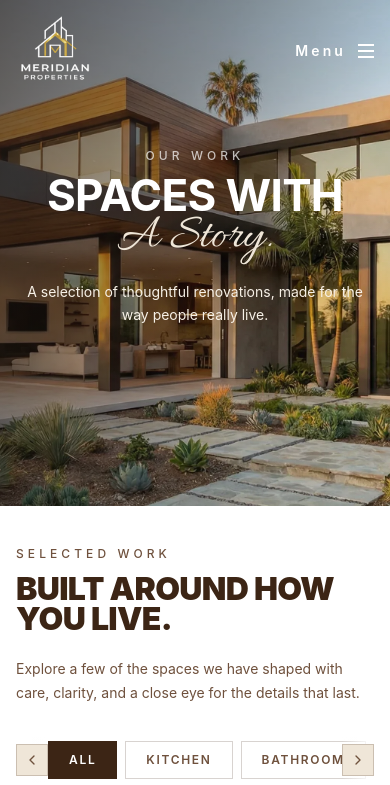
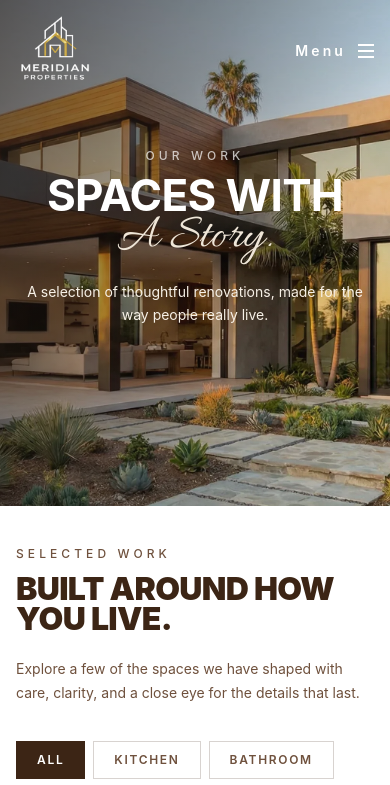
Before and after one commit to awaiskhancpp/meridian, a Next.js app: page /projects in a window 390 px wide. Shown: the top 785 px of the page. Built offline with nearby package versions, Linux system fonts and the light colour scheme; a web font is replaced by a local one.

Commit message:
refactor: update styles for various components to enhance consistency and improve UI

```diff
--- a/src/components/Services/ServiceProcess.tsx
+++ b/src/components/Services/ServiceProcess.tsx
@@ -67,7 +67,7 @@ export default function ServiceProcess({
   return (
     <section
       aria-labelledby="process-heading"
-      className="relative w-full overflow-hidden bg-dark min-h-process lg:h-process"
+      className="relative w-full overflow-hidden bg-page  lg:h-process"
     >
       <div className="relative h-full w-full ">
         <Image src={image} alt="" fill aria-hidden="true" className="object-cover" sizes="100vw" />
@@ -82,7 +82,7 @@ export default function ServiceProcess({
             </h2>
           </div>
 
-          <div className="grid grid-cols-1 gap-4 sm:grid-cols-2 sm:gap-5 lg:grid-cols-4">
+          <div className="grid grid-cols-1 gap-4 sm:grid-cols-2 sm:gap-2 lg:grid-cols-4">
             {steps.map((step, i) => (
               <div
                 key={step.title}
--- a/src/components/about/CoreValues.tsx
+++ b/src/components/about/CoreValues.tsx
@@ -45,7 +45,7 @@ export default function CoreValues() {
         </div>
 
         {/* ── Cards Grid ── */}
-        <div className="grid grid-cols-1 md:grid-cols-2 lg:grid-cols-4 gap-6">
+        <div className="grid grid-cols-1 md:grid-cols-2 lg:grid-cols-4 gap-2">
           {values.map((value, index) => (
             <div
               key={index}
--- a/src/components/blogs/BlogPage.tsx
+++ b/src/components/blogs/BlogPage.tsx
@@ -80,9 +80,6 @@ export default function BlogPage({ post }: { post: BlogPost }) {
         </div>
       </Container>
 
-      {/* Cover image */}
-
-      {/* Body + sticky ToC sidebar */}
       <Container className="!max-w-6xl">
         <div className="mt-10 grid grid-cols-1 gap-12 lg:columns-blog">
           <div className="min-w-0">
--- a/src/components/homepage/Hero.tsx
+++ b/src/components/homepage/Hero.tsx
@@ -42,7 +42,7 @@ export default function Hero() {
         />
 
         <div className="absolute inset-0 bg-overlay-hero" />
-        <div className="pointer-events-none absolute inset-x-0 bottom-38 h-px bg-white-faint sm:bottom-26 lg:bottom-30" />
+        <div className="pointer-events-none absolute inset-x-0 bottom-38 h-px bg-white-faint sm:bottom-26 lg:bottom-32 " />
 
         <Container className="relative flex h-full flex-col justify-between hero-content-padding">
           <div className="flex justify-between gap-4" aria-hidden="true">
--- a/src/components/projects/ProjectCTA.tsx
+++ b/src/components/projects/ProjectCTA.tsx
@@ -15,7 +15,7 @@ export default function ProjectCTA({ project }: { project: ProjectDetail }) {
       */}
       <Container className="relative z-10 flex flex-col gap-8 sm:flex-row sm:items-center sm:justify-between">
         <div className="max-w-2xl">
-          <h2 className="mt-4 type-section-title-extra-large font-black uppercase leading-hero tracking-heading-tight">
+          <h2 className="mt-4 type-section-title-large font-black text-center sm:text-left uppercase leading-hero tracking-heading-tight">
             Let’s shape a space around your life.
           </h2>
         </div>
--- a/src/components/ui/CategoryFilterPills.tsx
+++ b/src/components/ui/CategoryFilterPills.tsx
@@ -1,7 +1,6 @@
 'use client'
 
-import React, { useRef } from 'react'
-import { ChevronLeft, ChevronRight } from 'lucide-react'
+import React from 'react'
 
 interface Category {
   value: string
@@ -19,47 +18,11 @@ export default function CategoryFilterPills({
   active,
   onChange,
 }: CategoryFilterPillsProps) {
-  const scrollRef = useRef<HTMLDivElement>(null)
-
-  const scroll = (direction: 'left' | 'right') => {
-    if (!scrollRef.current) return
-    const scrollAmount = 200
-    scrollRef.current.scrollBy({
-      left: direction === 'left' ? -scrollAmount : scrollAmount,
-      behavior: 'smooth',
-    })
-  }
-
   const allCategories = [{ value: 'all', label: 'All' }, ...categories]
 
   return (
-    <div className="relative">
-      {/* Fade indicators for scroll hint */}
-      <div className="pointer-events-none absolute left-0 top-0 z-10 h-full w-8 bg-gradient-to-r from-white to-transparent sm:hidden" />
-      <div className="pointer-events-none absolute right-0 top-0 z-10 h-full w-8 bg-gradient-to-l from-white to-transparent sm:hidden" />
-
-      {/* Scroll buttons (mobile only) */}
-      <button
-        type="button"
-        onClick={() => scroll('left')}
-        className="absolute left-0 top-1/2 z-20 -translate-y-1/2 sm:hidden flex h-8 w-8 items-center justify-center border border-strong bg-section text-dark-muted hover:text-accent transition-colors"
-        aria-label="Scroll categories left"
-      >
-        <ChevronLeft className="h-4 w-4" />
-      </button>
-      <button
-        type="button"
-        onClick={() => scroll('right')}
-        className="absolute right-0 top-1/2 z-20 -translate-y-1/2 sm:hidden flex h-8 w-8 items-center justify-center border border-strong bg-section text-dark-muted hover:text-accent transition-colors"
-        aria-label="Scroll categories right"
-      >
-        <ChevronRight className="h-4 w-4" />
-      </button>
-
-      {/* Pills container */}
     <div
-        ref={scrollRef}
-        className="flex gap-2 overflow-x-auto scrollbar-hide py-1 px-8 sm:px-0 sm:flex-wrap sm:overflow-visible"
+      className="flex flex-wrap gap-2 py-1"
       role="tablist"
       aria-label="Filter projects by category"
     >
@@ -86,6 +49,5 @@ export default function CategoryFilterPills({
         )
       })}
     </div>
-    </div>
   )
 }
--- a/src/components/ui/HeroSearchBar.tsx
+++ b/src/components/ui/HeroSearchBar.tsx
@@ -130,7 +130,7 @@ export default function HeroSearchBar({ onSearch, fields = DEFAULT_FIELDS }: Her
 
           <button
             type="submit"
-            className="flex shrink-0 items-center bg-text-dark-muted px-9 text-sm font-semibold uppercase tracking-loose text-white transition-colors hover:bg-dark"
+            className="flex shrink-0 items-center bg-accent px-9 text-sm font-semibold uppercase tracking-loose text-white transition-colors hover:bg-dark"
           >
             Search
           </button>
@@ -143,7 +143,7 @@ export default function HeroSearchBar({ onSearch, fields = DEFAULT_FIELDS }: Her
 
           <button
             type="submit"
-            className="flex items-center justify-center bg-dark-muted px-8 py-4 text-sm font-semibold uppercase tracking-loose text-white transition-colors hover:bg-accent"
+            className="flex items-center justify-center bg-accent px-8 py-4 text-sm font-semibold uppercase tracking-loose text-white transition-colors hover:bg-accent-hover"
           >
             Search
           </button>
```
Also changed, not shown: src/components/homepage/WhyChooseUs.tsx (+3 -3 lines). Lines whose indentation alone changed are shown as unchanged.
